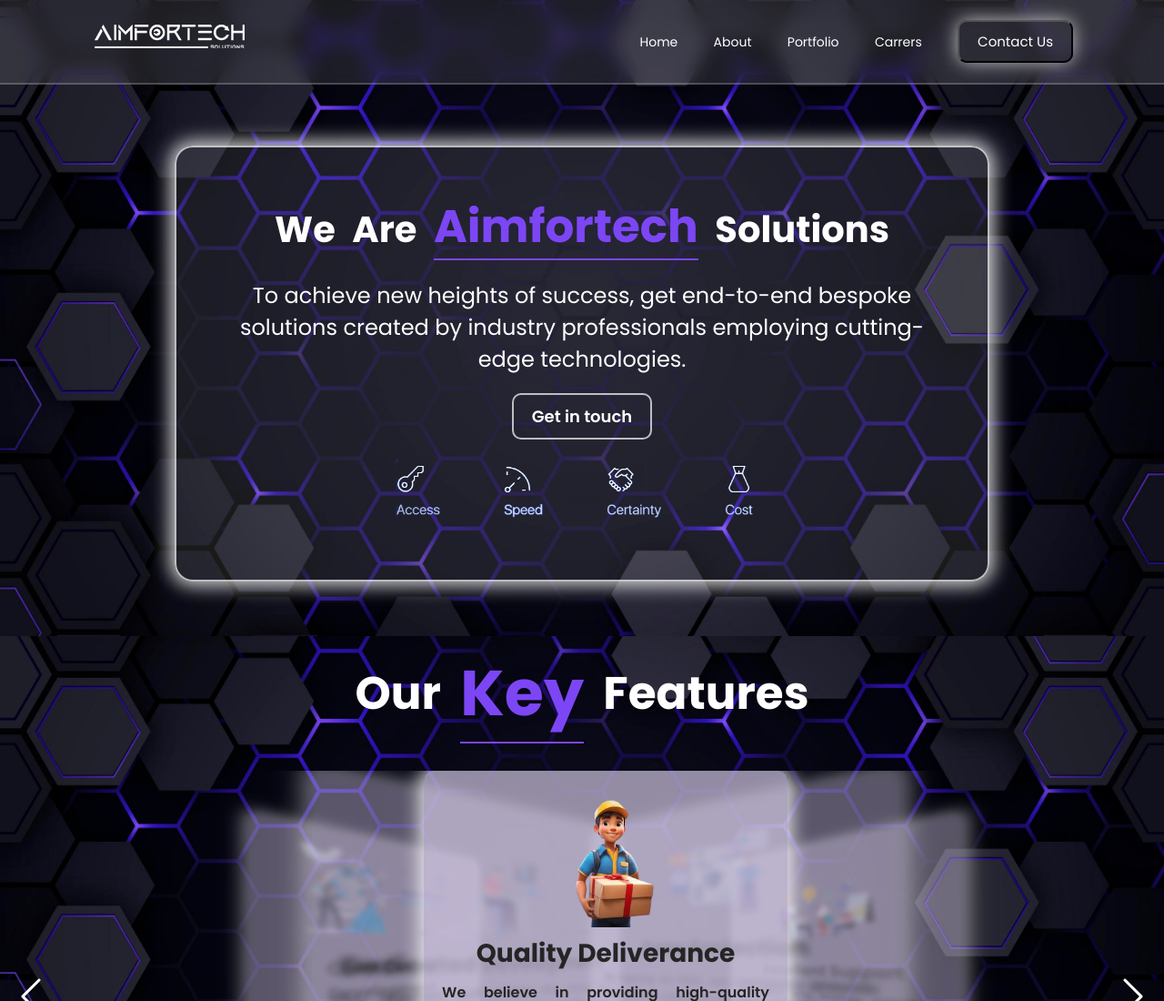
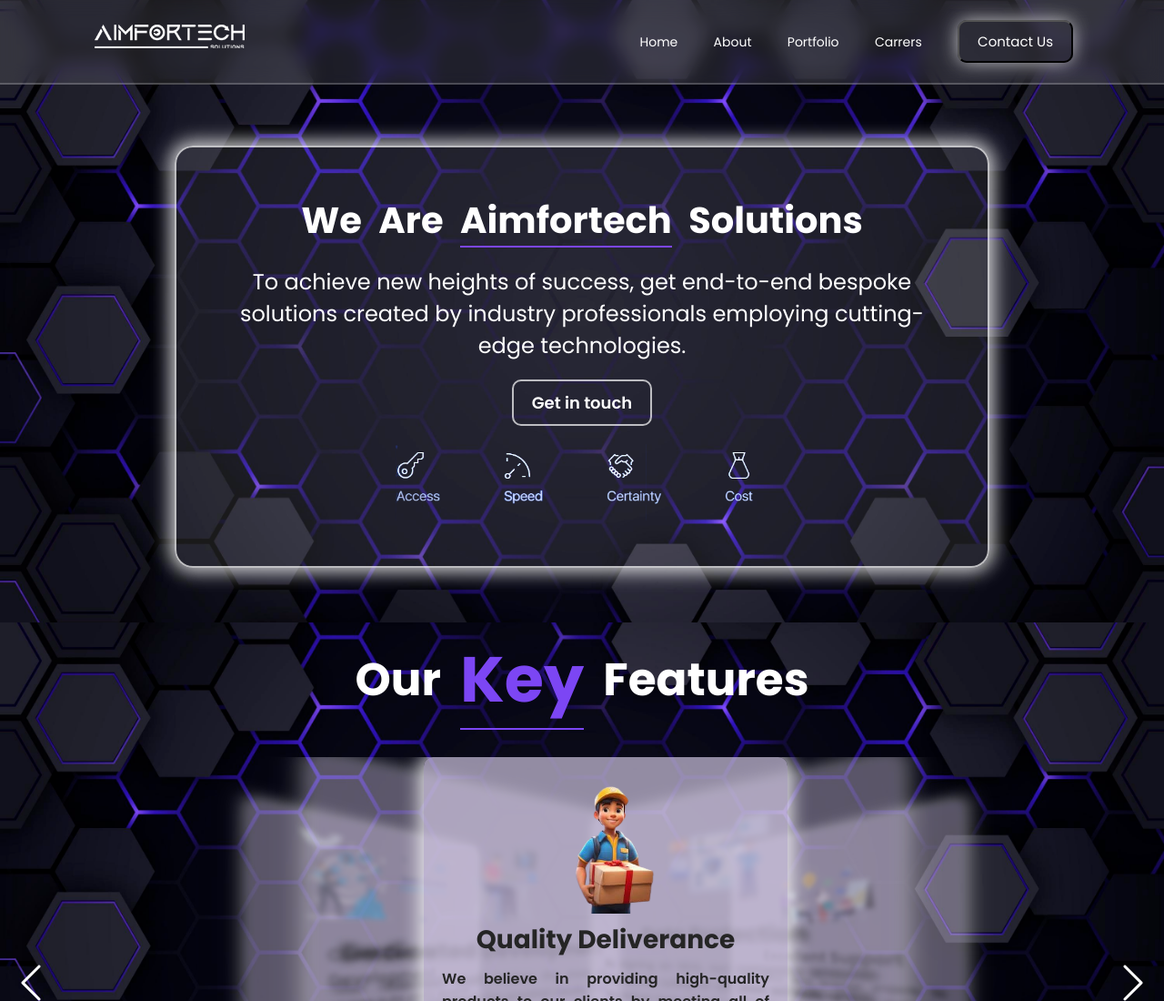
Before and after one commit to Rajgujar16/Aimfortech, a plain HTML site: page index.html in a window 1280 px wide. Shown: the top 1100 px of the page at 91% size. Drawn offline with nearby package versions, Linux system fonts and the light colour scheme.

Commit message:
Update index.html

```diff
--- a/index.html
+++ b/index.html
@@ -38,7 +38,7 @@
         <div class="nav-bg">
         </div>
         <div class="card">
-            <h1 class="hero-heading">We Are <span class="hero-heading">Aimfortech</span> Solutions</h1>
+            <h1 class="hero-heading">We Are <span class="hero">Aimfortech</span> Solutions</h1>
             <p data-aos="fade-up" data-aos-anchor-placement="bottom-bottom">To achieve new heights of success, get end-to-end bespoke solutions created by industry professionals employing cutting-edge technologies.</p>
             <button class="hero-btn" data-aos="fade-up" data-aos-anchor-placement="bottom-bottom">Get in touch</button>
 
```
